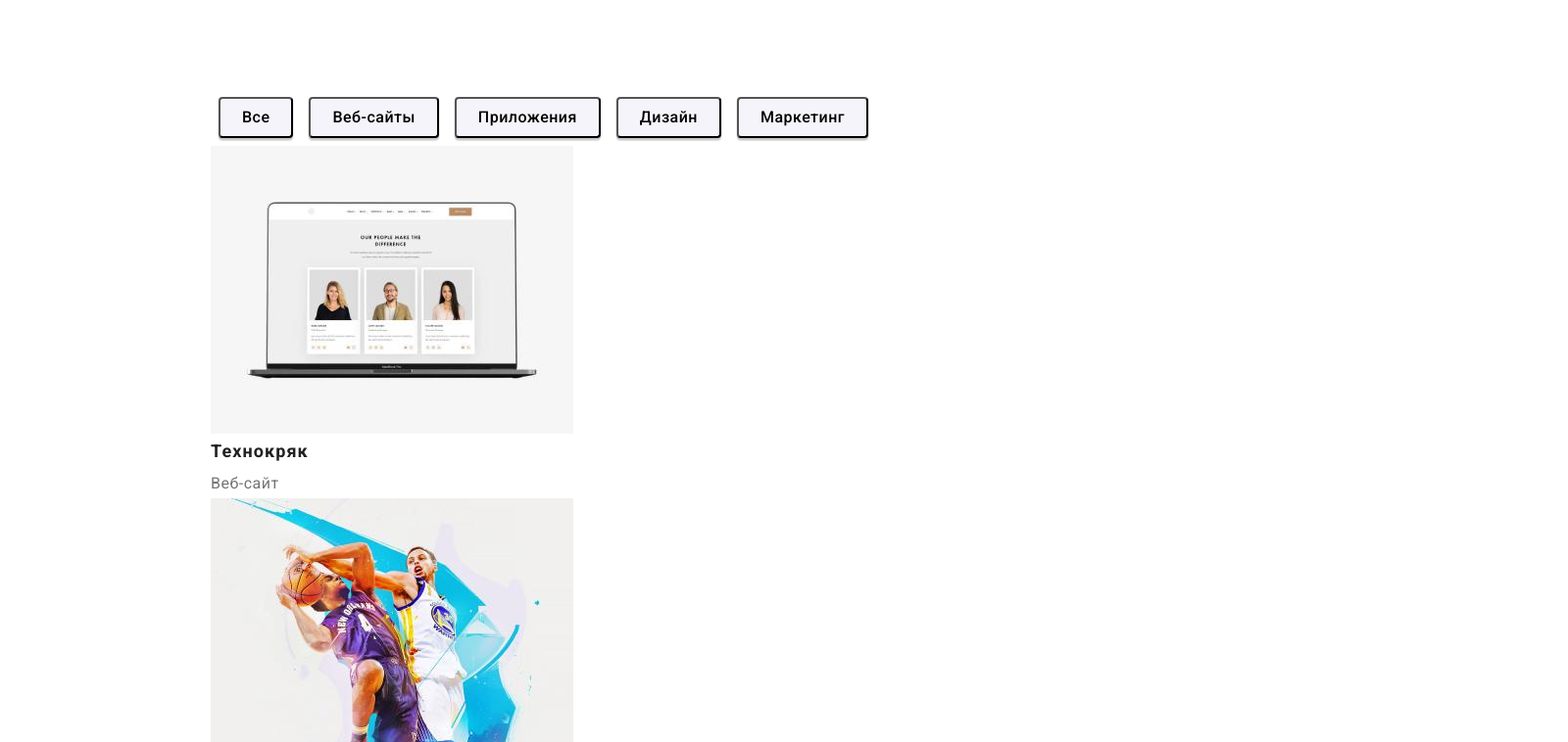
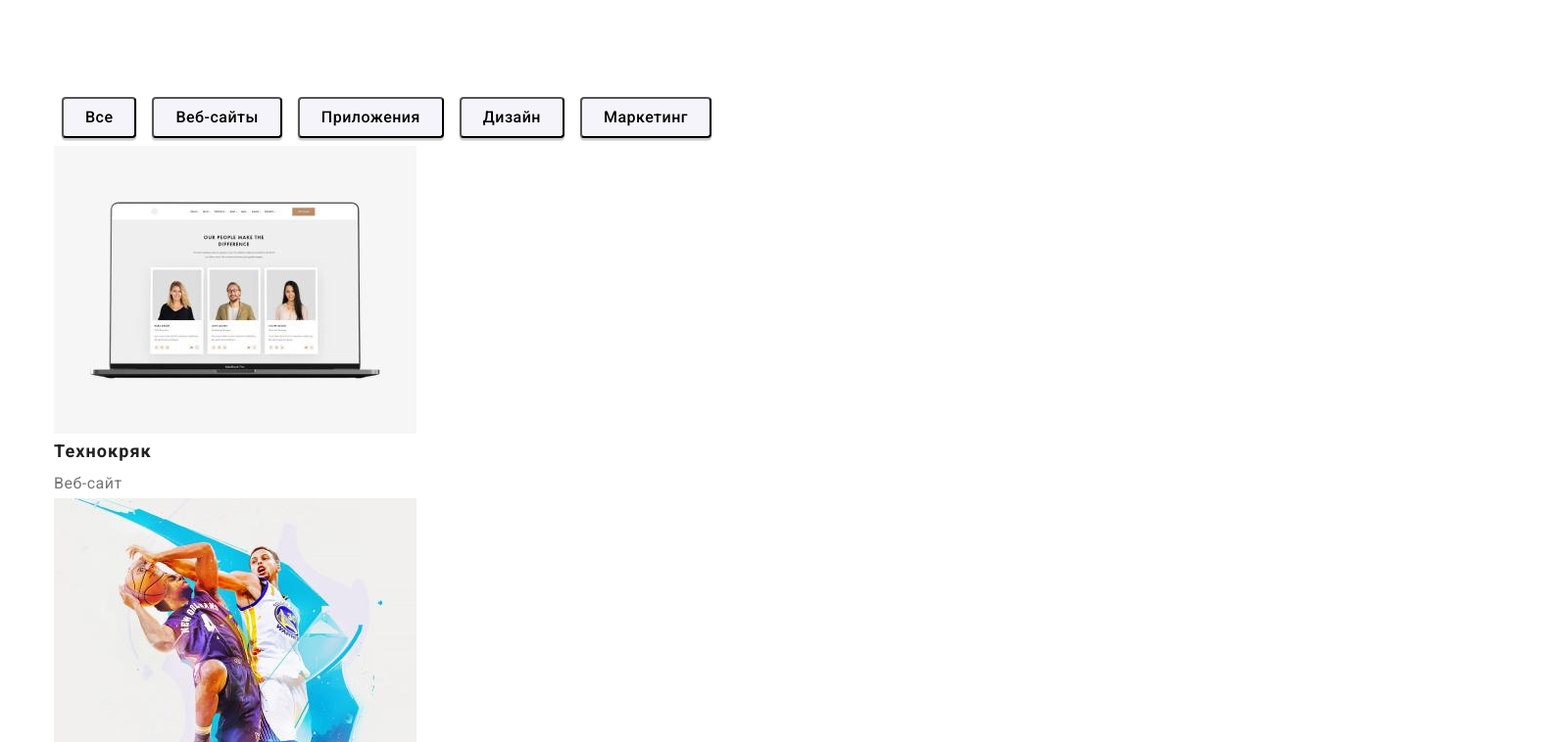
Before and after one commit to alivik82/goit-markup-hw-03, a plain HTML site: page portfolio.html in a window 1280 px wide. Shown: the part 122-880 px from the top of the page at 98% size, 1600 px wide, since content can reach past the window. Drawn offline with Linux system fonts and the light colour scheme.

Commit message:
Update style.css

```diff
--- a/css/style.css
+++ b/css/style.css
@@ -45,9 +45,8 @@ body {
 }
 
 .container {
-    width: 1600px;
-    padding-left: 215px;
-    padding-right: 215px;
+    width: 1200px;
+    padding: 0 15px;
     margin: 0 auto;
 }
 
@@ -311,8 +310,7 @@ body {
 }
 
 .footer-container {
-    display: flex;
-    flex-direction: column;
+    display: block;
     padding-top: 60px;
     padding-bottom: 60px;
 }
```
